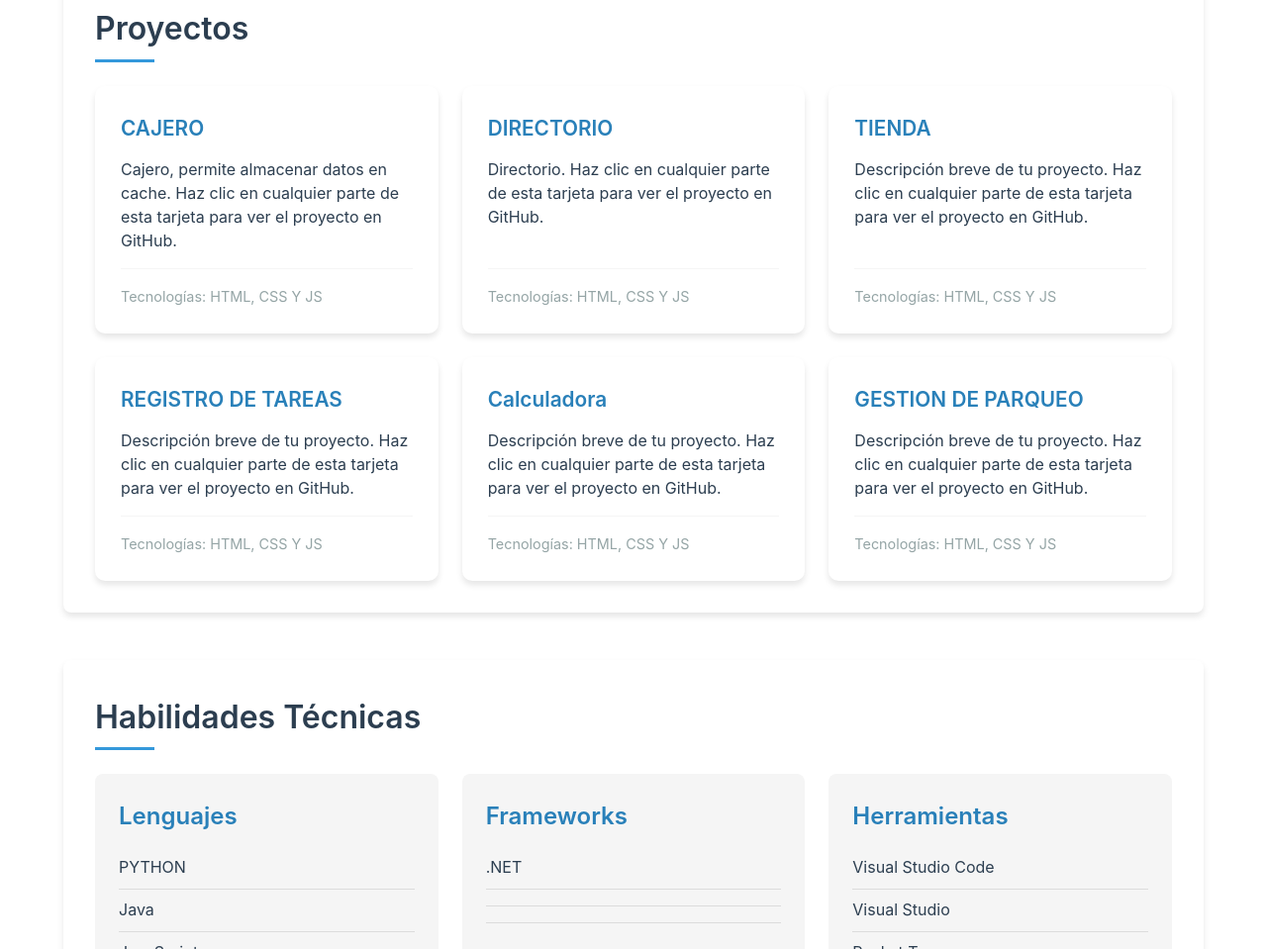
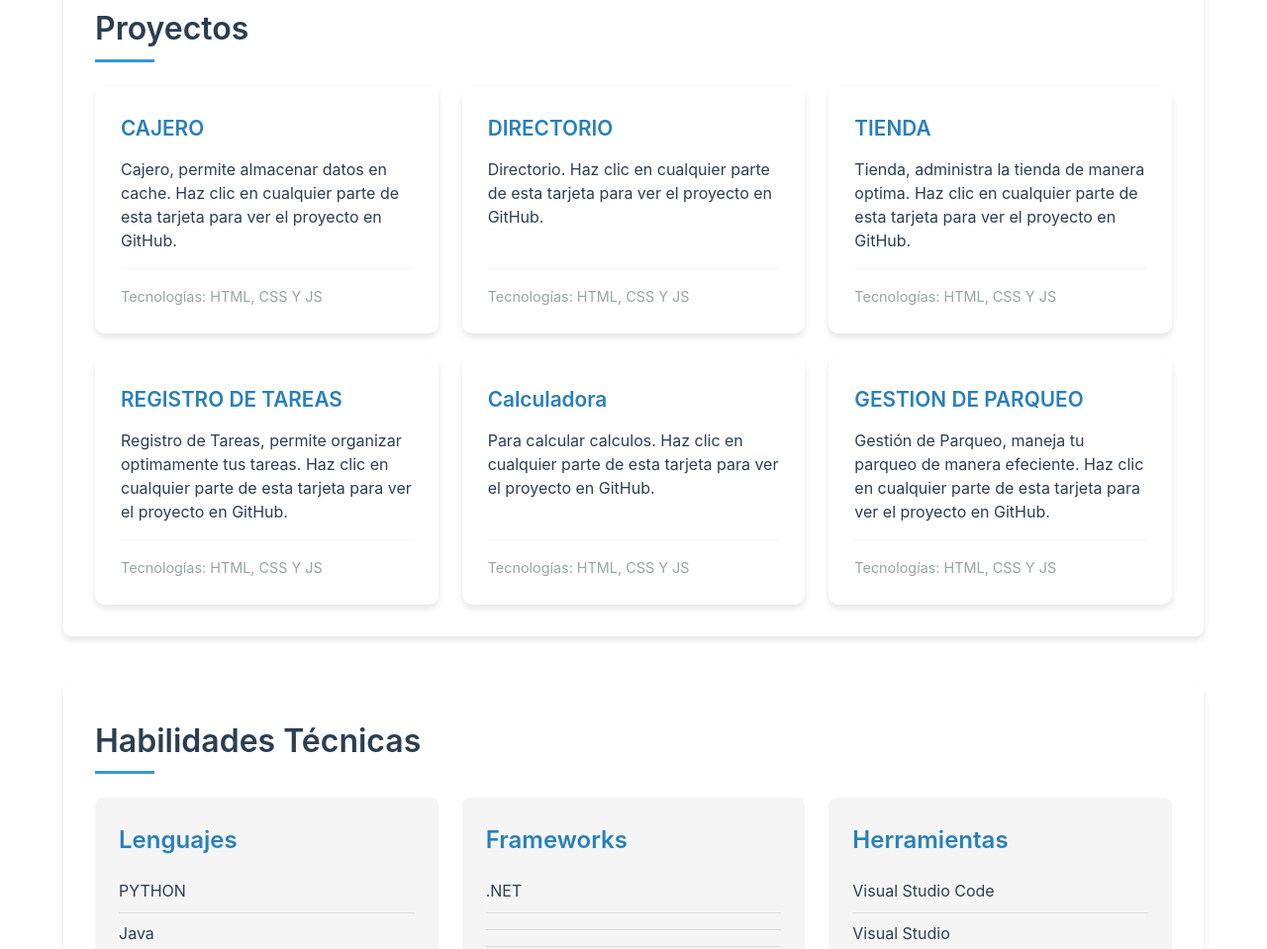
Before and after one commit to ANDYGU444/Portafolio, a plain HTML site: page index.html in a window 1280 px wide. Shown: the part 1215-2174 px from the top of the page at 99% size. Drawn offline with nearby package versions, Linux system fonts and the light colour scheme.

```diff
--- a/index.html
+++ b/index.html
@@ -688,7 +688,7 @@
                 <a href="https://andygu444.github.io/ProyectoTienda/" target="_blank" class="project-link">
                     <div class="project-card">
                         <h3>TIENDA</h3>
-                        <p>Descripción breve de tu proyecto. Haz clic en cualquier parte de esta tarjeta para ver el proyecto en GitHub.</p>
+                        <p>Tienda, administra la tienda de manera optima. Haz clic en cualquier parte de esta tarjeta para ver el proyecto en GitHub.</p>
                         <div class="project-meta">
                             Tecnologías: HTML, CSS Y JS
                         </div>
@@ -697,7 +697,7 @@
                 <a href="https://andygu444.github.io/PrimerExamen/" target="_blank" class="project-link">
                     <div class="project-card">
                         <h3>REGISTRO DE TAREAS</h3>
-                        <p>Descripción breve de tu proyecto. Haz clic en cualquier parte de esta tarjeta para ver el proyecto en GitHub.</p>
+                        <p>Registro de Tareas, permite organizar optimamente tus tareas. Haz clic en cualquier parte de esta tarjeta para ver el proyecto en GitHub.</p>
                         <div class="project-meta">
                             Tecnologías: HTML, CSS Y JS
                         </div>
@@ -706,7 +706,7 @@
                 <a href="https://andygu444.github.io/ProyectoCalculadora/" target="_blank" class="project-link">
                     <div class="project-card">
                         <h3>Calculadora</h3>
-                        <p>Descripción breve de tu proyecto. Haz clic en cualquier parte de esta tarjeta para ver el proyecto en GitHub.</p>
+                        <p>Para calcular calculos. Haz clic en cualquier parte de esta tarjeta para ver el proyecto en GitHub.</p>
                         <div class="project-meta">
                             Tecnologías: HTML, CSS Y JS
                         </div>
@@ -715,7 +715,7 @@
                <a href="https://andygu444.github.io/ProyectoParqueo/" target="_blank" class="project-link">
                     <div class="project-card">
                         <h3>GESTION DE PARQUEO</h3>
-                        <p>Descripción breve de tu proyecto. Haz clic en cualquier parte de esta tarjeta para ver el proyecto en GitHub.</p>
+                        <p>Gestión de Parqueo, maneja tu parqueo de manera efeciente. Haz clic en cualquier parte de esta tarjeta para ver el proyecto en GitHub.</p>
                         <div class="project-meta">
                             Tecnologías: HTML, CSS Y JS
                         </div>
```
